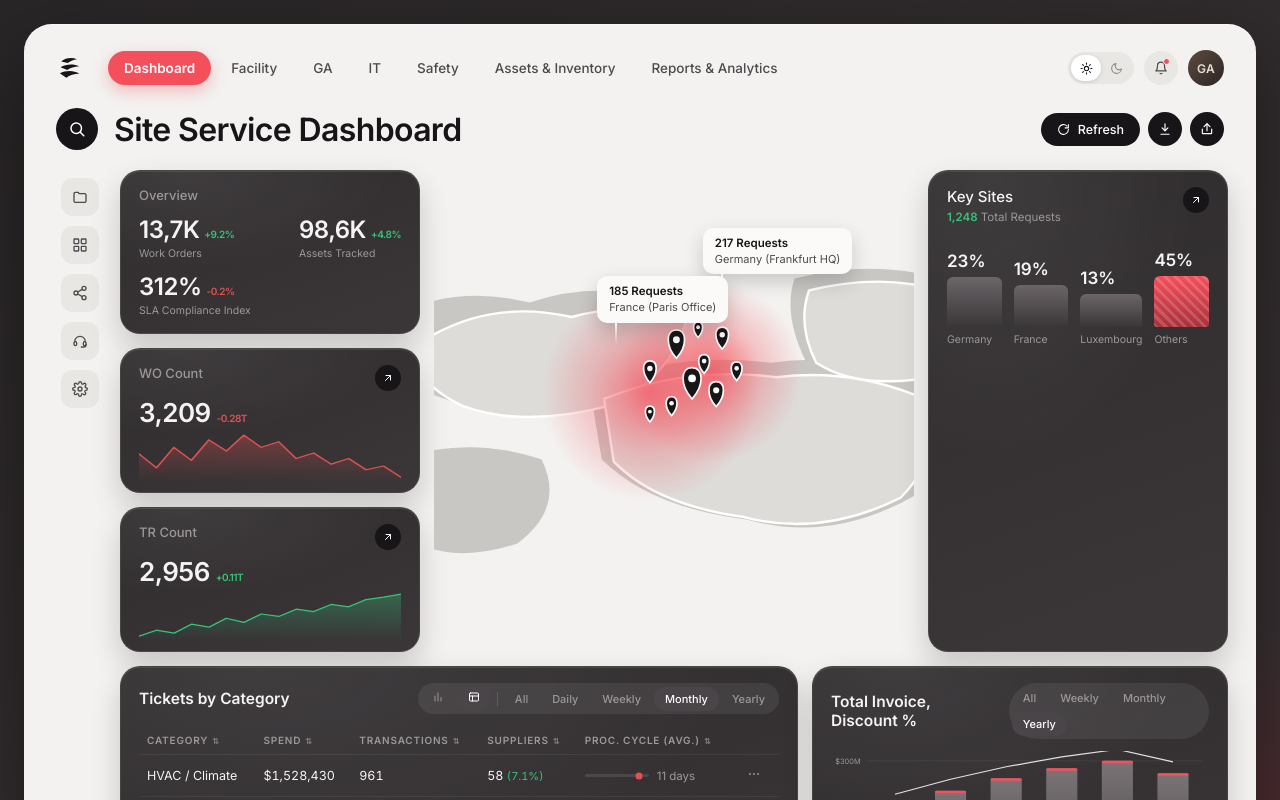
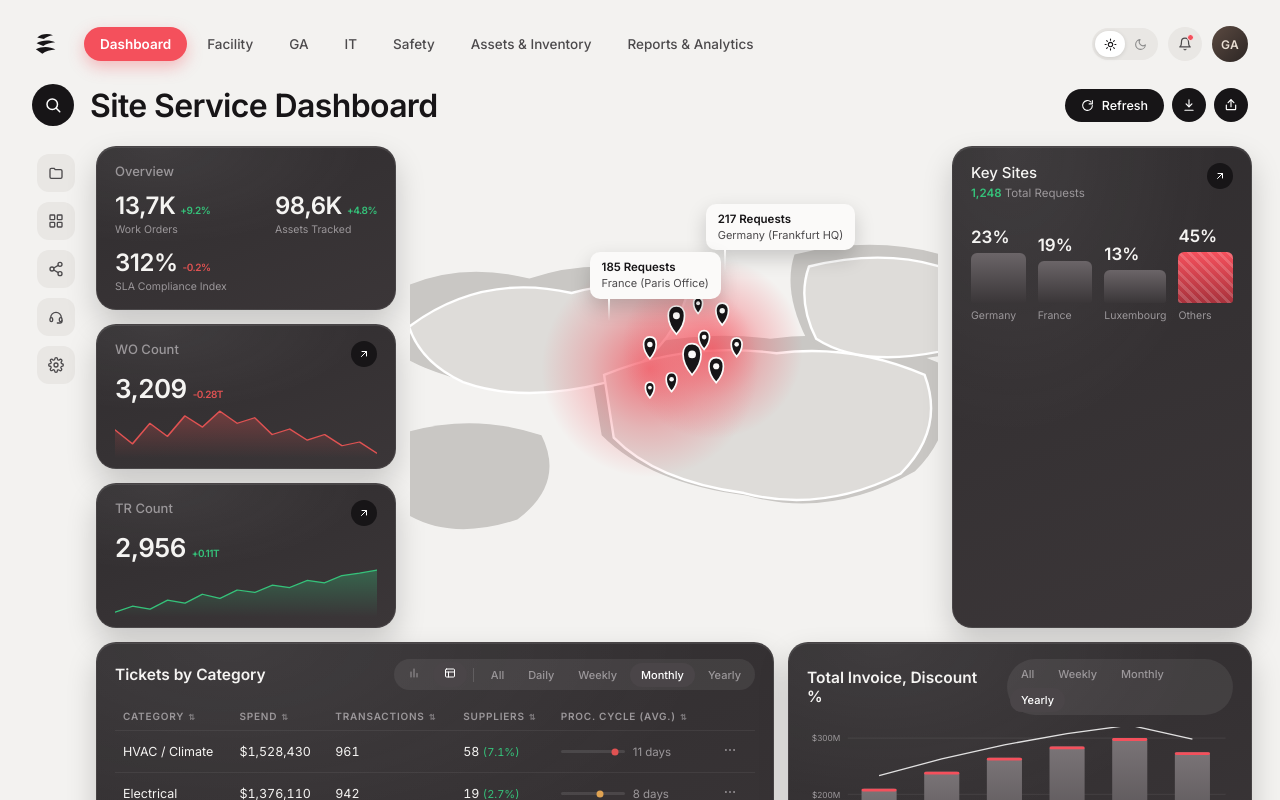
Before and after one commit to warlbor/site-service-dashboard, a React (Vite) app: page / in a window 1280 px wide. Shown: the top 800 px of the page. Built offline with nearby package versions, Linux system fonts and the light colour scheme.

Commit message:
fix: full-bleed layout — app card fills viewport, no float/frame

```diff
--- a/src/index.css
+++ b/src/index.css
@@ -40,21 +40,21 @@ button { font: inherit; cursor: pointer; border: none; background: none; color:
 .app-shell {
   min-height: 100%;
   display: flex;
-  align-items: center;
-  justify-content: center;
-  padding: 24px;
+  align-items: stretch;
+  justify-content: stretch;
+  padding: 0;
 }
 
-/* ============ Main light card ============ */
+/* ============ Main light card (full-bleed) ============ */
 
 .app-card {
   position: relative;
-  width: min(1240px, 100%);
+  width: 100%;
+  min-height: 100vh;
+  min-height: 100dvh;
   background: var(--card);
-  border-radius: var(--radius-lg);
-  box-shadow:
-    0 1px 0 rgba(255, 255, 255, 0.35) inset,
-    0 30px 80px rgba(0, 0, 0, 0.45);
+  border-radius: 0;
+  box-shadow: none;
   overflow: hidden;
   padding: 20px 28px 28px;
 }
--- a/src/responsive.css
+++ b/src/responsive.css
@@ -30,8 +30,7 @@
   .domain-tagline { margin-left: 0; }
   .cat-chart-label { width: 96px; font-size: 11px; }
   .cat-chart-num { width: 36px; }
-  .app-shell { padding: 10px; }
-  .app-card { padding: 14px; border-radius: 20px; }
+  .app-card { padding: 14px 16px 20px; }
   .dash-grid { grid-template-columns: 1fr; }
   .side-rail {
     flex-direction: row;
```
